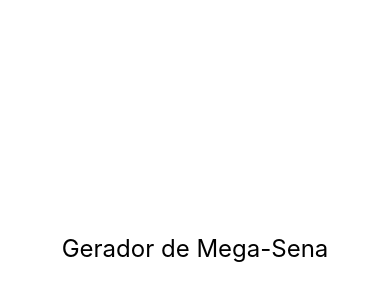
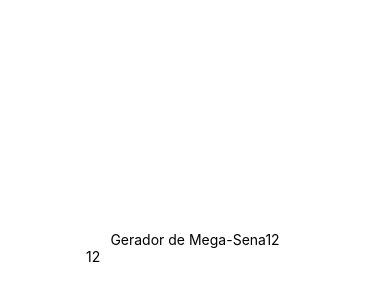
Before and after one commit to CauanDZN/exercicios-rn, a React Native app: screen / in a window 390 px wide. Shown: the part 174-474 px from the top of the page. Built offline with nearby package versions, Linux system fonts and the light colour scheme.

Commit message:
feat: Class Component - State

```diff
--- a/src/App.js
+++ b/src/App.js
@@ -28,7 +28,7 @@
 
 export default () => (
     <SafeAreaView style={style.App}>
-        <Mega />
+        <Mega qtdeNumeros={12} />
         {/*
         <FlexboxV4 />
         <FlexboxV3 />
--- a/src/components/mega/Mega.js
+++ b/src/components/mega/Mega.js
@@ -1,14 +1,30 @@
 import React, { Component } from "react"
-import { Text } from 'react-native'
+import { Text, TextInput } from 'react-native'
 import Estilo from '../estilo'
 
 export default class Mega extends Component {
 
+    state = {
+        qtdeNumeros: this.props.qtdeNumeros
+    }
+
+    alterarQtdeNumero(qtde) {
+        this.setState({ qtdeNumeros: qtde })
+    }
+
     render() {
         return (
-            <Text style={Estilo.textogrande}>
-                Gerador de Mega-Sena
-            </Text>
+            <>
+                <Text style={Estilo.txtG}>
+                    Gerador de Mega-Sena
+                    {this.state.qtdeNumeros}
+                </Text>
+                <TextInput
+                    placeholder="Qtde de Números"
+                    value={this.state.qtdeNumeros}
+                    onChangeText={this.alterarQtdeNumero}
+                />
+            </>
         )
     }
 }
```
